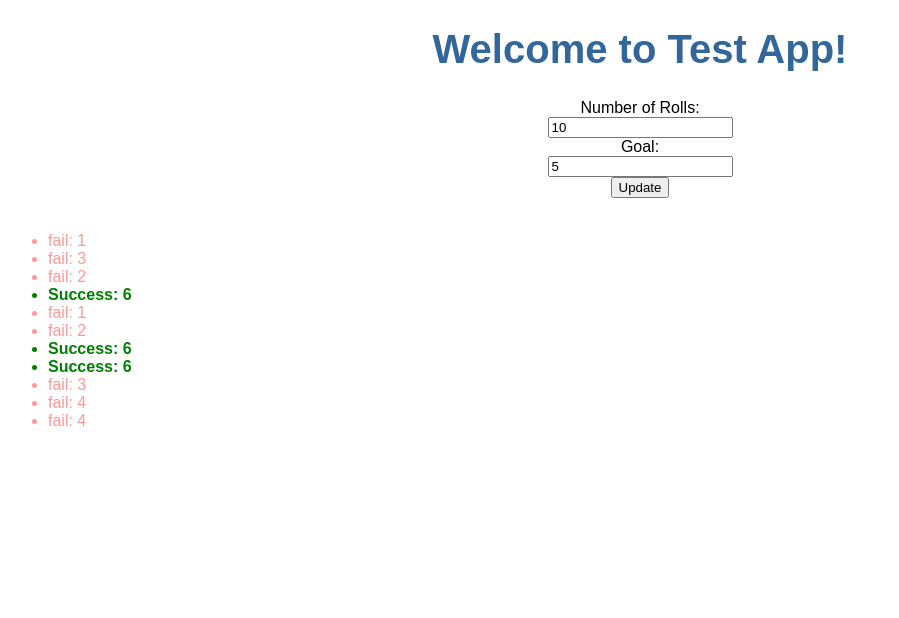
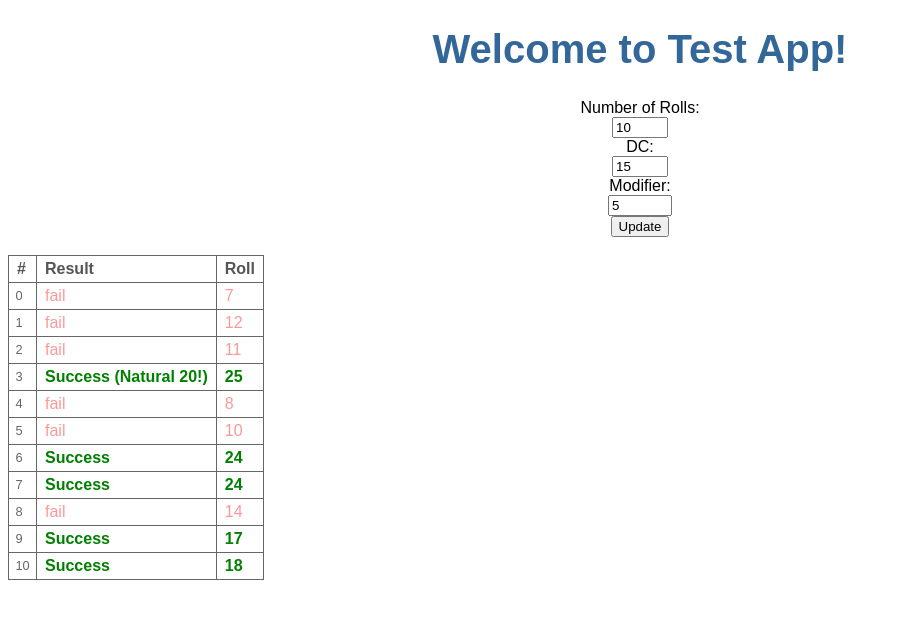
Before and after one commit to seanbfuller/angular2-diceroller, an Angular app: page / in a window 1280 px wide. Shown: the top 618 px of the page, without its empty margins (0-899 px from the left). Built offline with nearby package versions, Linux system fonts and the light colour scheme.

Commit message:
Added Modifier and changed it to a d20. Minor styles.

```diff
--- a/src/app/rolls/rolls.component.css
+++ b/src/app/rolls/rolls.component.css
@@ -1,10 +1,34 @@
 .rolls-list {
   text-align: left;
 }
-.rolls-list li {
+.rolls-list ul {
+  list-style: none
+}
+
+.rolls-list {
   color: #fd9898;
 }
-.rolls-list li.success {
+.rolls-list table {
+  border: solid thin #666;
+  border-collapse: collapse;
+}
+.rolls-list table th {
+  border: solid thin #666;
+  padding: 0.25em 0.5em;
+  color: #555;
+  font-weight: bold;
+}
+.rolls-list table td {
+  border: solid thin #666;
+  padding: 0.25em 0.5em;
+}
+.rolls-list .roll-id {
+  font-size: .8em;
+  color: #666;
+  font-weight: normal;
+}
+
+.rolls-list .success {
   color: green;
   font-weight: bold;
 }
--- a/src/app/rolls/rolls.component.html
+++ b/src/app/rolls/rolls.component.html
@@ -1,11 +1,15 @@
 <div class="rolls-form">
   <div>
     <label for="numRolls">Number of Rolls:</label><br>
-    <input [(ngModel)]="numRolls" name="numRolls">
+    <input [(ngModel)]="numRolls" type="number" name="numRolls" min="1" max="40" step="1">
   </div>
   <div>
-    <label for="rollGoal">Goal:</label><br>
-    <input [(ngModel)]="rollGoal" name="rollGoal">
+    <label for="rollGoal">DC:</label><br>
+    <input [(ngModel)]="rollGoal" type="number" name="rollGoal" min="1" max="50" step="1">
+  </div>
+  <div>
+    <label for="rollModifier">Modifier:</label><br>
+    <input [(ngModel)]="rollModifier" type="number" name="rollModifier" min="-50" max="50" step="1">
   </div>
   <div>
     <button (click)="getRolls()">Update</button>
@@ -15,9 +19,18 @@
 <br>
 
 <div class="rolls-list">
-  <ul>
-    <li *ngFor="let roll of rolls" [class.success]="roll.roll >= rollGoal">
-      <span>{{roll.message}}: </span>{{roll.roll}}
-    </li>
-  </ul>
+  <table>
+    <thead>
+      <th>#</th>
+      <th>Result</th>
+      <th>Roll</th>
+    </thead>
+    <tbody>
+      <tr *ngFor="let roll of rolls" [class.success]="roll.roll >= rollGoal">
+        <td class="roll-id">{{roll.id}}</td>
+        <td class="roll-message">{{roll.message}}</td>
+        <td class="roll-value">{{roll.roll}}</td>
+      </tr>
+    </tbody>
+  </table>
 </div>
--- a/src/app/rolls/rolls.component.ts
+++ b/src/app/rolls/rolls.component.ts
@@ -11,11 +11,13 @@ export class RollsComponent implements OnInit {
 
   rolls: Roll[] = [];
   numRolls: number;
+  rollModifier: number;
   rollGoal: number;
 
   constructor(private rollsService: RollsService) {
     this.numRolls = 10;
-    this.rollGoal = 5;
+    this.rollModifier = 5;
+    this.rollGoal = 15;
   }
 
   ngOnInit() {
@@ -24,7 +26,7 @@ export class RollsComponent implements OnInit {
 
   getRolls(): void {
     this.clearRolls();
-    this.rolls = this.rollsService.getRolls(this.numRolls, this.rollGoal);
+    this.rolls = this.rollsService.getRolls(this.numRolls, this.rollGoal, this.rollModifier);
   }
 
   clearRolls() {
--- a/src/app/rolls/rolls.service.ts
+++ b/src/app/rolls/rolls.service.ts
@@ -8,16 +8,19 @@ export class RollsService {
 
   constructor() { }
 
-  getRolls(numRolls: number, rollGoal: number): Roll[] {
+  getRolls(numRolls: number, rollGoal: number, rollModifier: number): Roll[] {
     for(var i=0; i <= numRolls; i++){
 
       // Create the roll
       let r = new Roll;
       r.id = i;
-      r.roll = this.generateRandomRoll();
+      r.roll = this.generateRandomRoll() + rollModifier;
 
       // update the success/fail message
-      if(r.roll >= rollGoal) {
+      if(r.roll - rollModifier === 20) {
+        r.message = "Success (Natural 20!)";
+      }
+      else if(r.roll >= rollGoal) {
         r.message = "Success";
       }
       else if(r.roll < rollGoal) {
@@ -31,7 +34,7 @@ export class RollsService {
     return this.rolls;
   }
 
-  generateRandomRoll(min: number = 1, max: number = 6) {
+  generateRandomRoll(min: number = 1, max: number = 20) {
     return Math.floor(Math.random()*(max-min+1)+min);
   }
 
```
